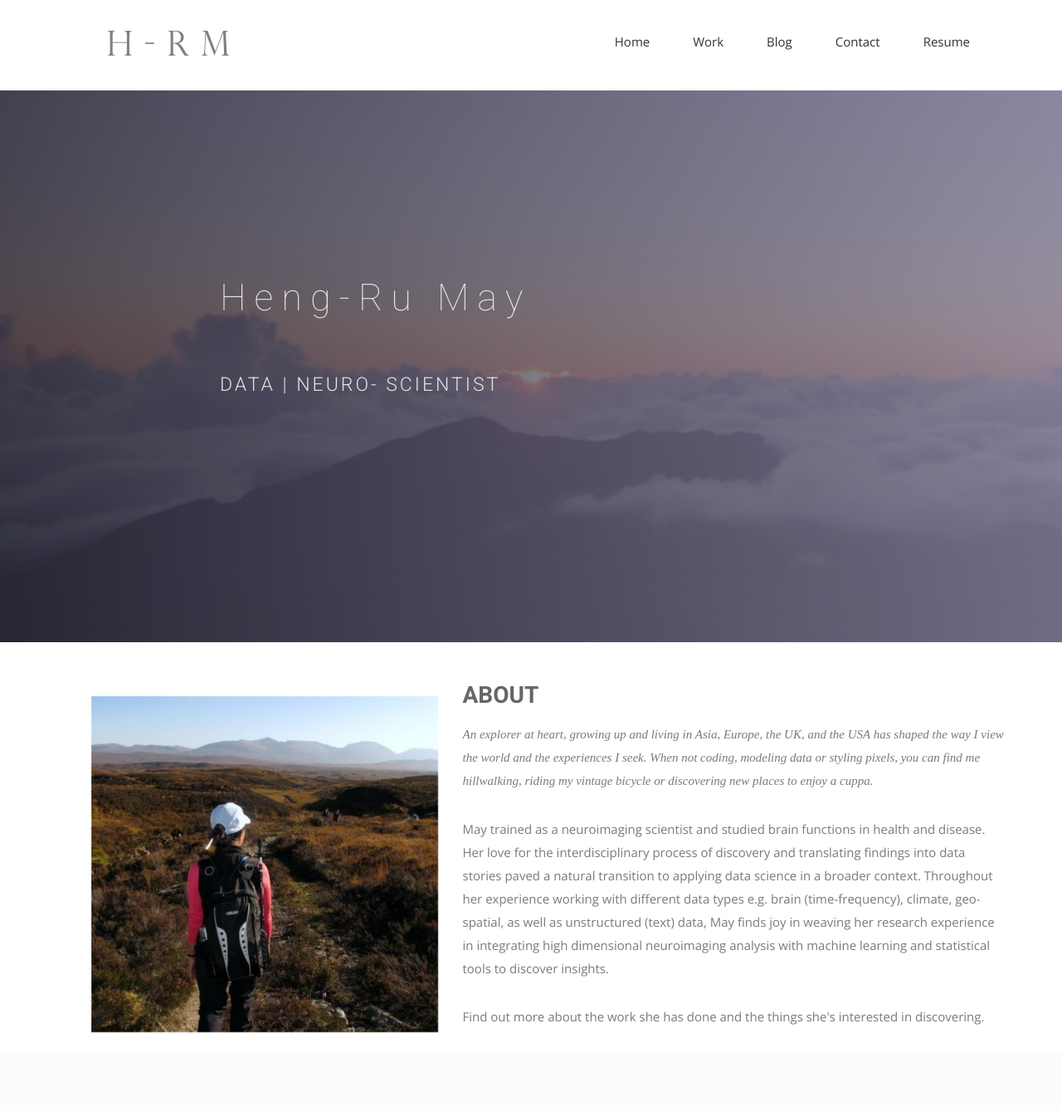
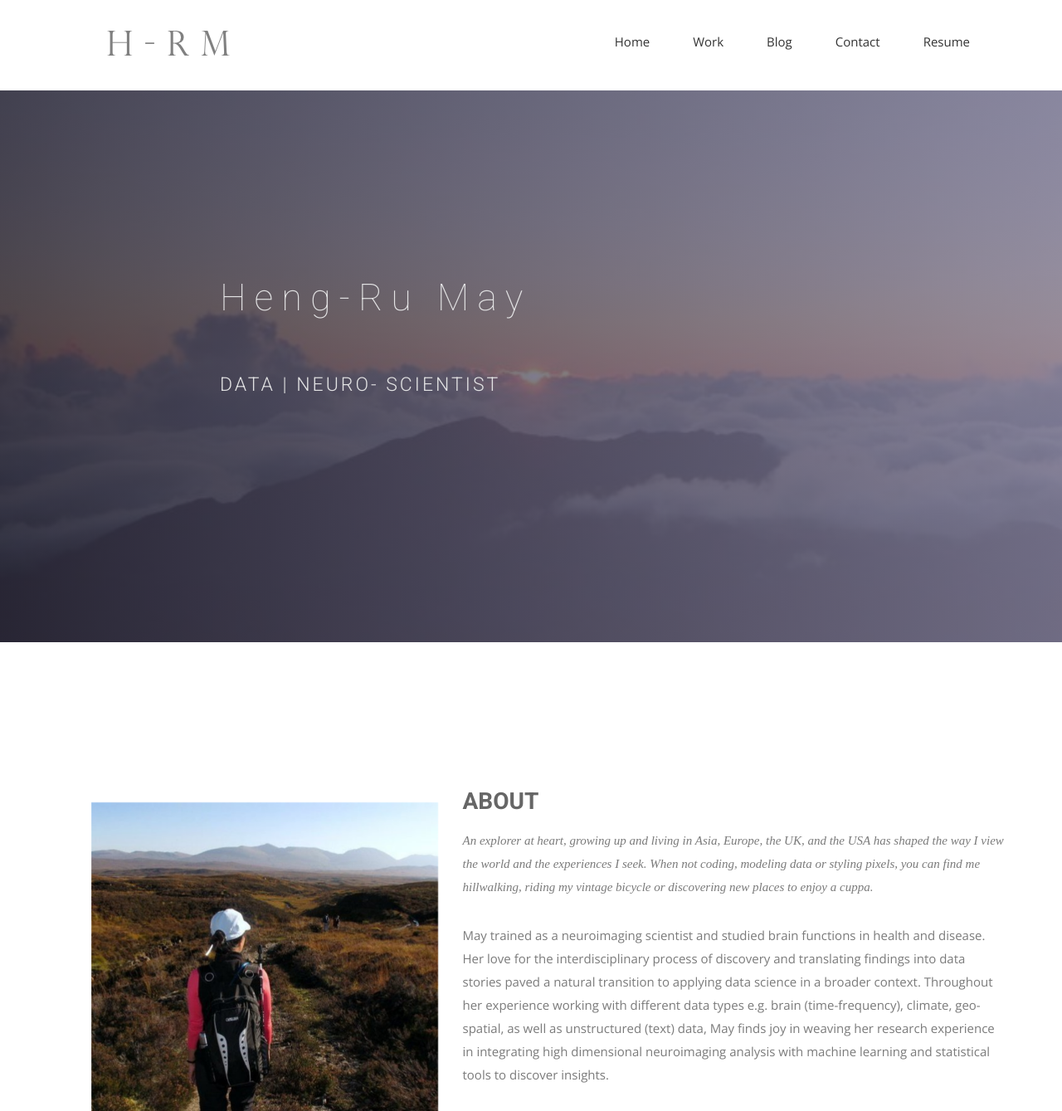
Before and after one commit to hengrumay/hengrumay.github.io, a Jekyll site: the page built from index.html, in a window 1280 px wide. Shown: the top 1339 px of the page at 83% size. Built offline with Jekyll 4.4.1, drawn with Linux system fonts in a browser that asks for light colours; nearby versions of some CDN libraries; some web fonts are replaced; grey boxes are pictures that could not be loaded.

Commit message:
Update airspace.css

```diff
--- a/css/airspace.css
+++ b/css/airspace.css
@@ -141,7 +141,7 @@ font header .navbar-default .navbar-nav li a:hover {
 	ABOUT || wrapper Start
 --*/
 #intro {
-  padding: 0px 10px 0px 10px;
+  padding: 10% 0 10% 0;
   /* margin-bottom: 10px; */
   /* max-height:200px; */
 }
```
